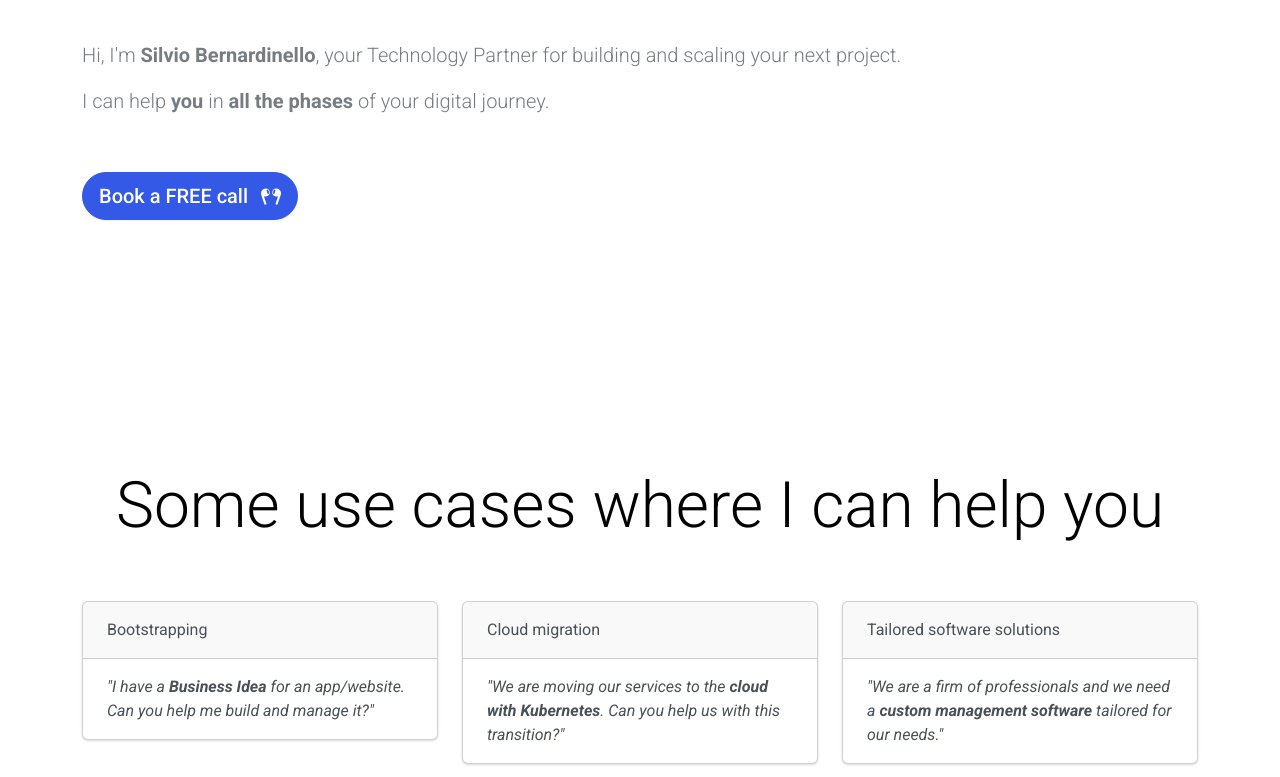
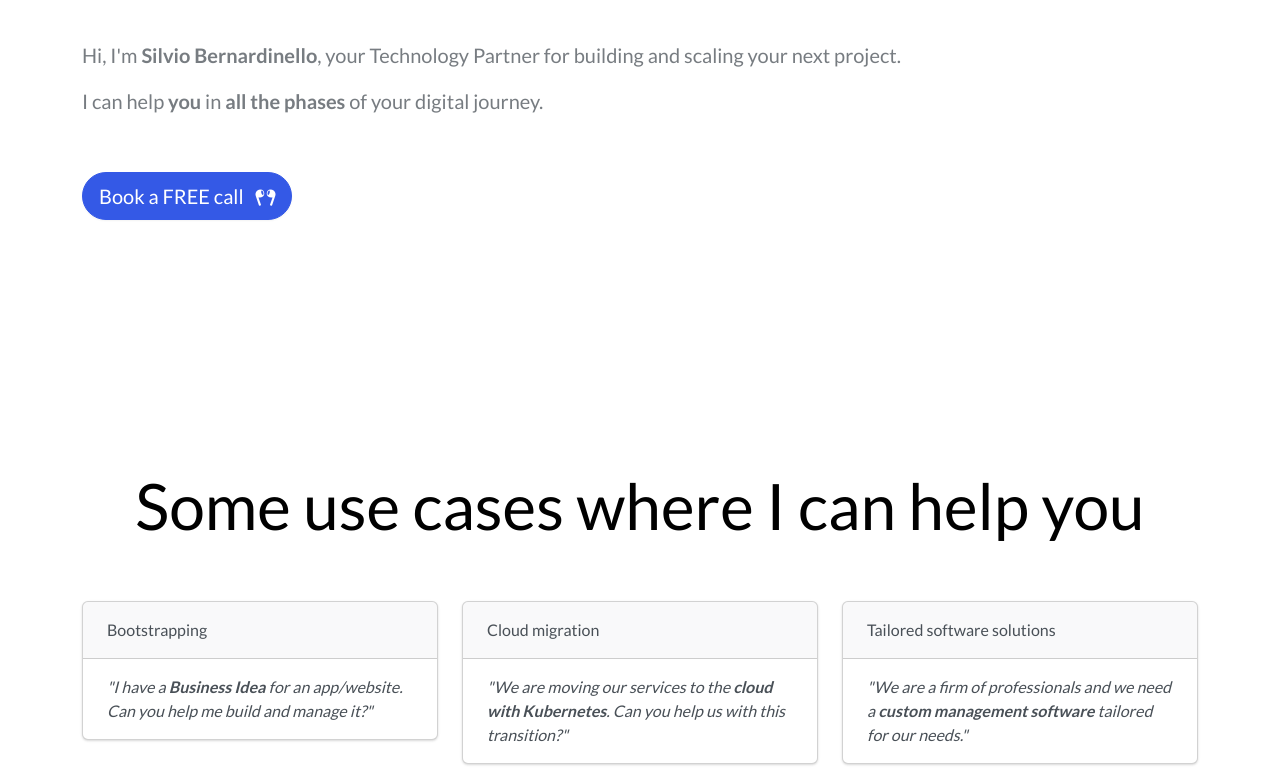
Before and after one commit to besil/besil.github.io, a plain HTML site: page index.html in a window 1280 px wide. Shown: the part 637-1414 px from the top of the page. Drawn offline with nearby package versions, Linux system fonts and the light colour scheme; files that its build step writes are made by us from their sources; a web font is replaced by a local one.

Commit message:
changed font

```diff
--- a/index.html
+++ b/index.html
@@ -13,11 +13,17 @@
     <link rel="stylesheet" href="https://cdn.jsdelivr.net/npm/bootstrap-icons@1.11.3/font/bootstrap-icons.min.css">
     <link rel="preconnect" href="https://fonts.googleapis.com">
     <link rel="preconnect" href="https://fonts.gstatic.com" crossorigin>
-    <link href="https://fonts.googleapis.com/css2?family=Patua+One&family=Roboto:ital,wght@0,100;0,300;0,400;0,500;0,700;0,900;1,100;1,300;1,400;1,500;1,700;1,900&display=swap"
-          rel="stylesheet">
+    <!--    <link href="https://fonts.googleapis.com/css2?family=Patua+One&family=Roboto:ital,wght@0,100;0,300;0,400;0,500;0,700;0,900;1,100;1,300;1,400;1,500;1,700;1,900&display=swap"-->
+    <!--          rel="stylesheet">-->
+    <!--    <style>-->
+    <!--        :root {-->
+    <!--            &#45;&#45;bs-font-sans-serif: 'Roboto', sans-serif;-->
+    <!--        }-->
+    <!--    </style>-->
+    <link href="https://fonts.googleapis.com/css2?family=Lato:wght@400;700&display=swap" rel="stylesheet">
     <style>
-        :root {
-            --bs-font-sans-serif: 'Roboto', sans-serif;
+        body {
+            font-family: 'Lato', sans-serif;
         }
     </style>
 
```
